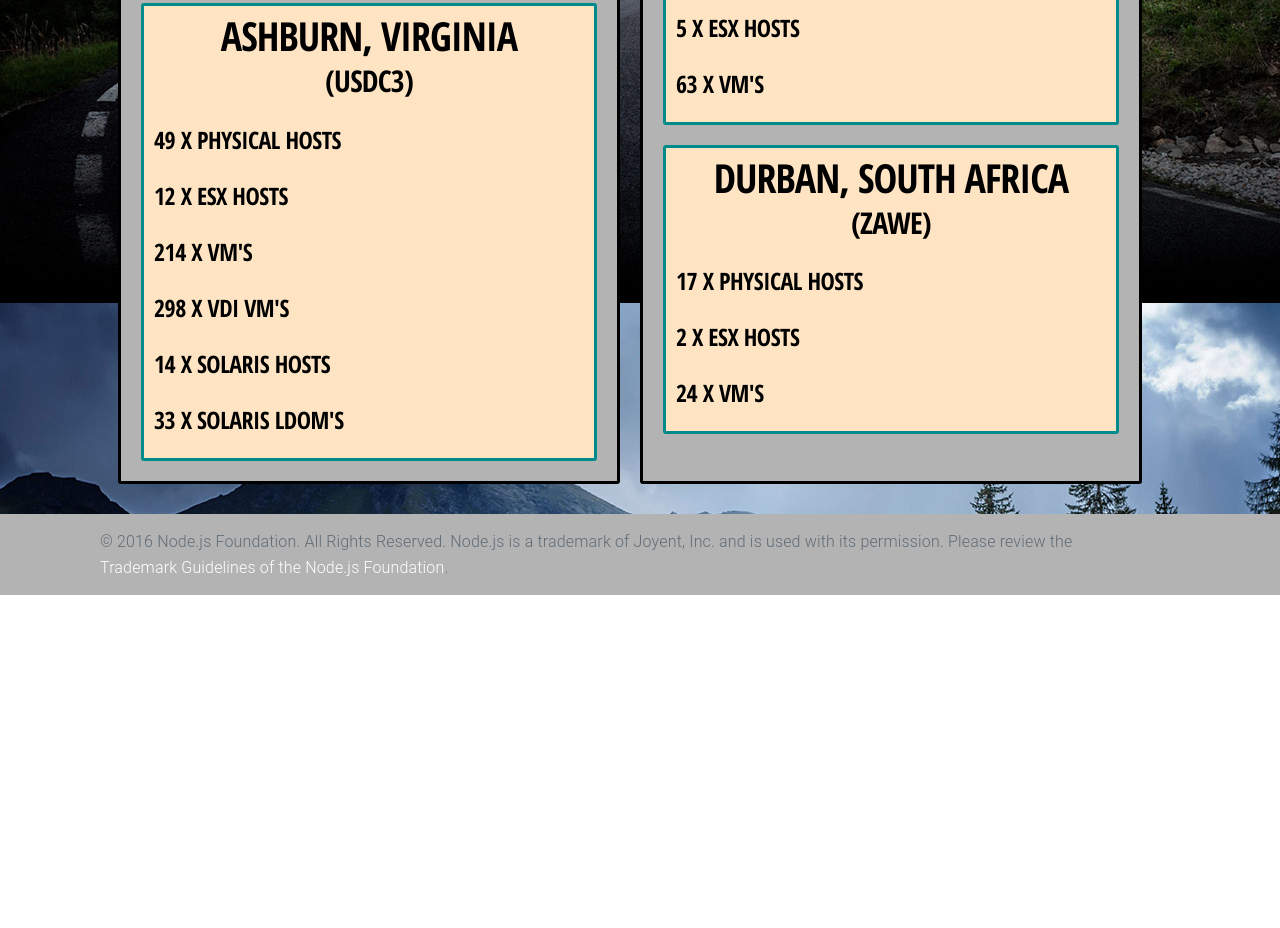
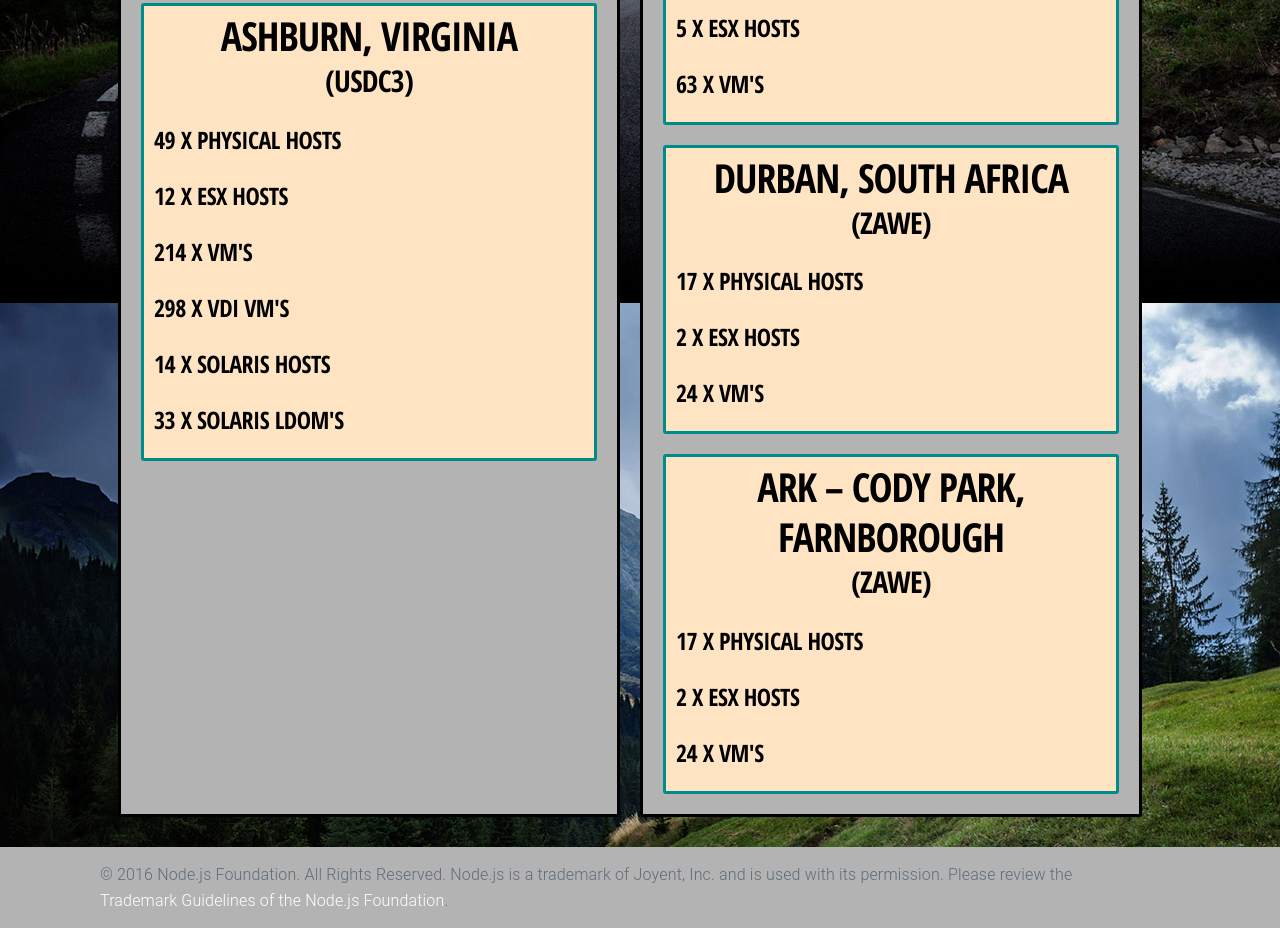
Before and after one commit to bramblespoc/mvcnodejs, a website: page index.html in a window 1280 px wide. Shown: the part 936-1864 px from the top of the page. Before the commit the page ends 1531 px from the top, so only its background shows below. Drawn offline with Linux system fonts and the light colour scheme.

Commit message:
Update index.html

```diff
--- a/index.html
+++ b/index.html
@@ -225,6 +225,17 @@
               <h5>24 x VM's</h5>
           </div>
         </div>
+        <div class="row">
+          <div class="live-event column" id="datacenter">
+            <div style="text-align: center;">
+              <h3>Ark – Cody Park, Farnborough</h3>
+              <h4>(ZAWE)</h4>
+            </div>
+            <h5>17 x Physical Hosts</p>
+              <h5>2 x ESX Hosts</h5>
+              <h5>24 x VM's</h5>
+          </div>
+        </div>
       </div>
     </div>
   </div>
```
